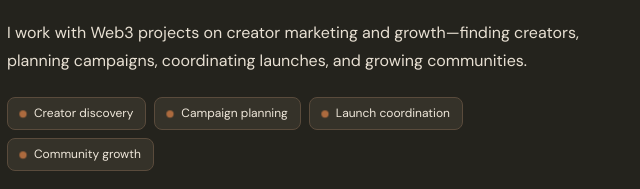
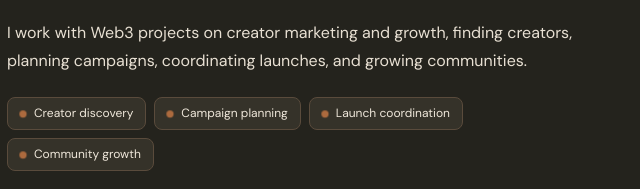
Before and after one commit to Joshan04/joshyy-web3portfolio, a website built with Vite: page index.html in a window 1280 px wide. Shown: the part 367-556 px from the top of the page, 118-758 px from the left. Built offline with nearby package versions, Linux system fonts and the light colour scheme; a web font is replaced by a local one.

Commit message:
copy: replace em-dash with comma in hero description and twitter meta

```diff
--- a/index.html
+++ b/index.html
@@ -26,7 +26,7 @@
   <meta name="twitter:creator" content="@Joshy_159">
   <meta name="twitter:title" content="Joshyy Portfolio">
   <meta name="twitter:description"
-    content="I work with Web3 projects on creator marketing and growth—finding creators, planning campaigns, coordinating launches, and growing communities.">
+    content="I work with Web3 projects on creator marketing and growth, finding creators, planning campaigns, coordinating launches, and growing communities.">
   <meta name="twitter:image" content="assets/joshyy-pfp.jpeg">
 
   <link rel="preconnect" href="https://fonts.googleapis.com">
@@ -57,7 +57,7 @@
         </div>
         <h1 id="hero-title">Joshyy<span>.</span></h1>
         <p class="hero-role">WEB3 MARKETING &amp; GROWTH</p>
-        <p class="hero-description">I work with Web3 projects on creator marketing and growth—finding creators, planning
+        <p class="hero-description">I work with Web3 projects on creator marketing and growth, finding creators, planning
           campaigns, coordinating launches, and growing communities.</p>
         <ul class="hero-capabilities" aria-label="Areas of focus">
           <li>Creator discovery</li>
```
